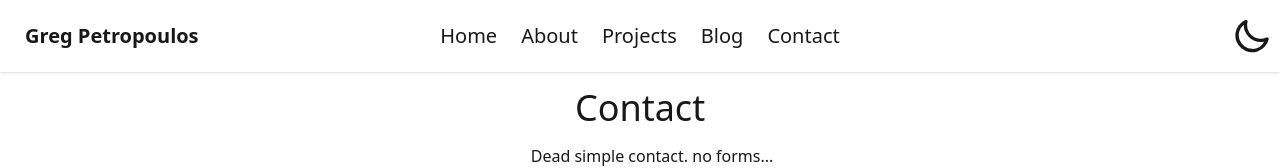
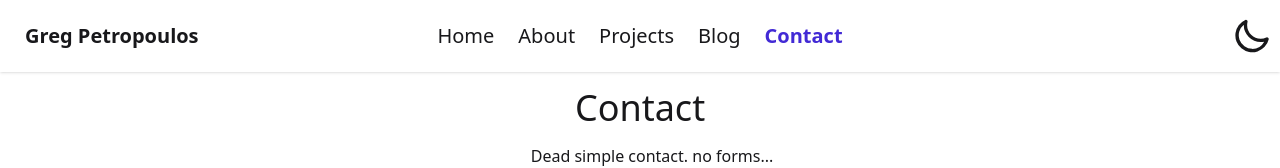
Before and after one commit to GregPetropoulos/GP-XP, a React (Vite) app: page /contact in a window 1280 px wide. Shown: the top 168 px of the page. Built offline with nearby package versions, Linux system fonts and the light colour scheme.

Commit message:
Add interface to nav links, change nav links data structure, pretty up active nav links in mobile and desktop views

```diff
--- a/src/components/NavBar.tsx
+++ b/src/components/NavBar.tsx
@@ -3,25 +3,23 @@ import { Link } from '@tanstack/react-router';
 import { NAV_LINKS } from '../constants/constants';
 
 const NavBar = () => {
-  const [theme, setTheme] = useState(
-    localStorage.getItem('theme') ??'light'
-  );
+  const [theme, setTheme] = useState(localStorage.getItem('theme') ?? 'light');
 
   useEffect(() => {
-localStorage.setItem('theme', theme)
-const localTheme = localStorage.getItem('theme')??'';
-document.querySelector('html')?.setAttribute('data-theme', localTheme)
-
-  },[theme]);
-const handleToggle=(e:React.ChangeEvent<HTMLInputElement>)=>{
-  if(e.target.checked){
-    setTheme('dark')
-  }else{
-    setTheme('light')
+    localStorage.setItem('theme', theme);
+    const localTheme = localStorage.getItem('theme') ?? '';
+    document.querySelector('html')?.setAttribute('data-theme', localTheme);
+  }, [theme]);
+  const handleToggle = (e: React.ChangeEvent<HTMLInputElement>) => {
+    if (e.target.checked) {
+      setTheme('dark');
+    } else {
+      setTheme('light');
     }
-}
+  };
   return (
     <div className='navbar bg-base-100 shadow-sm'>
+      {/* MOBILE */}
       <div className='navbar-start'>
         <div className='dropdown'>
           <div tabIndex={0} role='button' className='btn btn-ghost lg:hidden'>
@@ -43,11 +41,15 @@ const handleToggle=(e:React.ChangeEvent<HTMLInputElement>)=>{
           <ul
             tabIndex={0}
             className='menu menu-sm dropdown-content bg-base-300 rounded-box z-1 mt-3 w-52 p-2 shadow'>
-            {NAV_LINKS.map((item) => (
-              <li key={item}>
+            {NAV_LINKS.map((item, idx) => (
+              <li key={idx}>
                 <Link
-                  to={`${item === 'Home' ? '/' : '/' + item.toLowerCase()}`}>
-                  {item}
+                  to={item.to}
+                  activeOptions={{ exact: true }}
+                  activeProps={{
+                    className: 'font-bold text-primary'
+                  }}>
+                  {item.label}
                 </Link>
               </li>
             ))}
@@ -57,41 +59,50 @@ const handleToggle=(e:React.ChangeEvent<HTMLInputElement>)=>{
           Greg Petropoulos
         </Link>
       </div>
+      {/* DESKTOP */}
       <div className='navbar-center hidden lg:flex'>
         <ul className='menu menu-horizontal px-1'>
-          {NAV_LINKS.map((item) => (
-            <li key={item}>
+          {NAV_LINKS.map((item, idx) => (
+            <li key={idx}>
               <Link
-                to={`${item === 'Home' ? '/' : '/' + item.toLowerCase()}`}
-                className='text-xl'>
-                {item}
+                to={item.to}
+                className='text-xl'
+                activeOptions={{ exact: true }}
+                activeProps={{
+                  className: 'font-bold text-primary'
+                }}>
+                {item.label}
               </Link>
             </li>
           ))}
         </ul>
       </div>
-      <div className='navbar-end'><label className="swap swap-rotate">
+      <div className='navbar-end'>
+        <label className='swap swap-rotate'>
           {/* this hidden checkbox controls the state */}
-  <input type="checkbox" onChange={handleToggle} checked={theme==='light'? false:true}/>
+          <input
+            type='checkbox'
+            onChange={handleToggle}
+            checked={theme === 'light' ? false : true}
+          />
 
           {/* sun icon */}
           <svg
-    className="swap-on h-10 w-10 fill-current"
-    xmlns="http://www.w3.org/2000/svg"
-    viewBox="0 0 24 24">
-    <path
-      d="M5.64,17l-.71.71a1,1,0,0,0,0,1.41,1,1,0,0,0,1.41,0l.71-.71A1,1,0,0,0,5.64,17ZM5,12a1,1,0,0,0-1-1H3a1,1,0,0,0,0,2H4A1,1,0,0,0,5,12Zm7-7a1,1,0,0,0,1-1V3a1,1,0,0,0-2,0V4A1,1,0,0,0,12,5ZM5.64,7.05a1,1,0,0,0,.7.29,1,1,0,0,0,.71-.29,1,1,0,0,0,0-1.41l-.71-.71A1,1,0,0,0,4.93,6.34Zm12,.29a1,1,0,0,0,.7-.29l.71-.71a1,1,0,1,0-1.41-1.41L17,5.64a1,1,0,0,0,0,1.41A1,1,0,0,0,17.66,7.34ZM21,11H20a1,1,0,0,0,0,2h1a1,1,0,0,0,0-2Zm-9,8a1,1,0,0,0-1,1v1a1,1,0,0,0,2,0V20A1,1,0,0,0,12,19ZM18.36,17A1,1,0,0,0,17,18.36l.71.71a1,1,0,0,0,1.41,0,1,1,0,0,0,0-1.41ZM12,6.5A5.5,5.5,0,1,0,17.5,12,5.51,5.51,0,0,0,12,6.5Zm0,9A3.5,3.5,0,1,1,15.5,12,3.5,3.5,0,0,1,12,15.5Z" />
+            className='swap-on h-10 w-10 fill-current'
+            xmlns='http://www.w3.org/2000/svg'
+            viewBox='0 0 24 24'>
+            <path d='M5.64,17l-.71.71a1,1,0,0,0,0,1.41,1,1,0,0,0,1.41,0l.71-.71A1,1,0,0,0,5.64,17ZM5,12a1,1,0,0,0-1-1H3a1,1,0,0,0,0,2H4A1,1,0,0,0,5,12Zm7-7a1,1,0,0,0,1-1V3a1,1,0,0,0-2,0V4A1,1,0,0,0,12,5ZM5.64,7.05a1,1,0,0,0,.7.29,1,1,0,0,0,.71-.29,1,1,0,0,0,0-1.41l-.71-.71A1,1,0,0,0,4.93,6.34Zm12,.29a1,1,0,0,0,.7-.29l.71-.71a1,1,0,1,0-1.41-1.41L17,5.64a1,1,0,0,0,0,1.41A1,1,0,0,0,17.66,7.34ZM21,11H20a1,1,0,0,0,0,2h1a1,1,0,0,0,0-2Zm-9,8a1,1,0,0,0-1,1v1a1,1,0,0,0,2,0V20A1,1,0,0,0,12,19ZM18.36,17A1,1,0,0,0,17,18.36l.71.71a1,1,0,0,0,1.41,0,1,1,0,0,0,0-1.41ZM12,6.5A5.5,5.5,0,1,0,17.5,12,5.51,5.51,0,0,0,12,6.5Zm0,9A3.5,3.5,0,1,1,15.5,12,3.5,3.5,0,0,1,12,15.5Z' />
           </svg>
 
           {/* moon icon */}
           <svg
-    className="swap-off h-10 w-10 fill-current"
-    xmlns="http://www.w3.org/2000/svg"
-    viewBox="0 0 24 24">
-    <path
-      d="M21.64,13a1,1,0,0,0-1.05-.14,8.05,8.05,0,0,1-3.37.73A8.15,8.15,0,0,1,9.08,5.49a8.59,8.59,0,0,1,.25-2A1,1,0,0,0,8,2.36,10.14,10.14,0,1,0,22,14.05,1,1,0,0,0,21.64,13Zm-9.5,6.69A8.14,8.14,0,0,1,7.08,5.22v.27A10.15,10.15,0,0,0,17.22,15.63a9.79,9.79,0,0,0,2.1-.22A8.11,8.11,0,0,1,12.14,19.73Z" />
+            className='swap-off h-10 w-10 fill-current'
+            xmlns='http://www.w3.org/2000/svg'
+            viewBox='0 0 24 24'>
+            <path d='M21.64,13a1,1,0,0,0-1.05-.14,8.05,8.05,0,0,1-3.37.73A8.15,8.15,0,0,1,9.08,5.49a8.59,8.59,0,0,1,.25-2A1,1,0,0,0,8,2.36,10.14,10.14,0,1,0,22,14.05,1,1,0,0,0,21.64,13Zm-9.5,6.69A8.14,8.14,0,0,1,7.08,5.22v.27A10.15,10.15,0,0,0,17.22,15.63a9.79,9.79,0,0,0,2.1-.22A8.11,8.11,0,0,1,12.14,19.73Z' />
           </svg>
-</label></div>
+        </label>
+      </div>
     </div>
   );
 };
--- a/src/constants/constants.ts
+++ b/src/constants/constants.ts
@@ -1,9 +1,14 @@
-export const NAV_LINKS: string[] = [
-  'Home',
-  'About',
-  'Projects',
-  'Blog',
-  'Contact'
+
+
+import  { type NavLinks } from "../models";
+
+
+export const NAV_LINKS:NavLinks[]= [
+  {to:'/',label:'Home'},
+  {to:'/about',label:'About'},
+  {to:'/projects',label:'Projects'},
+  {to:'/blog',label:'Blog'},
+  {to:'/contact',label:'Contact'}
 ];
 export const CORE_SKILLS: string[] = [
   'JavaScript',
```
Lines whose indentation alone changed are shown as unchanged.
